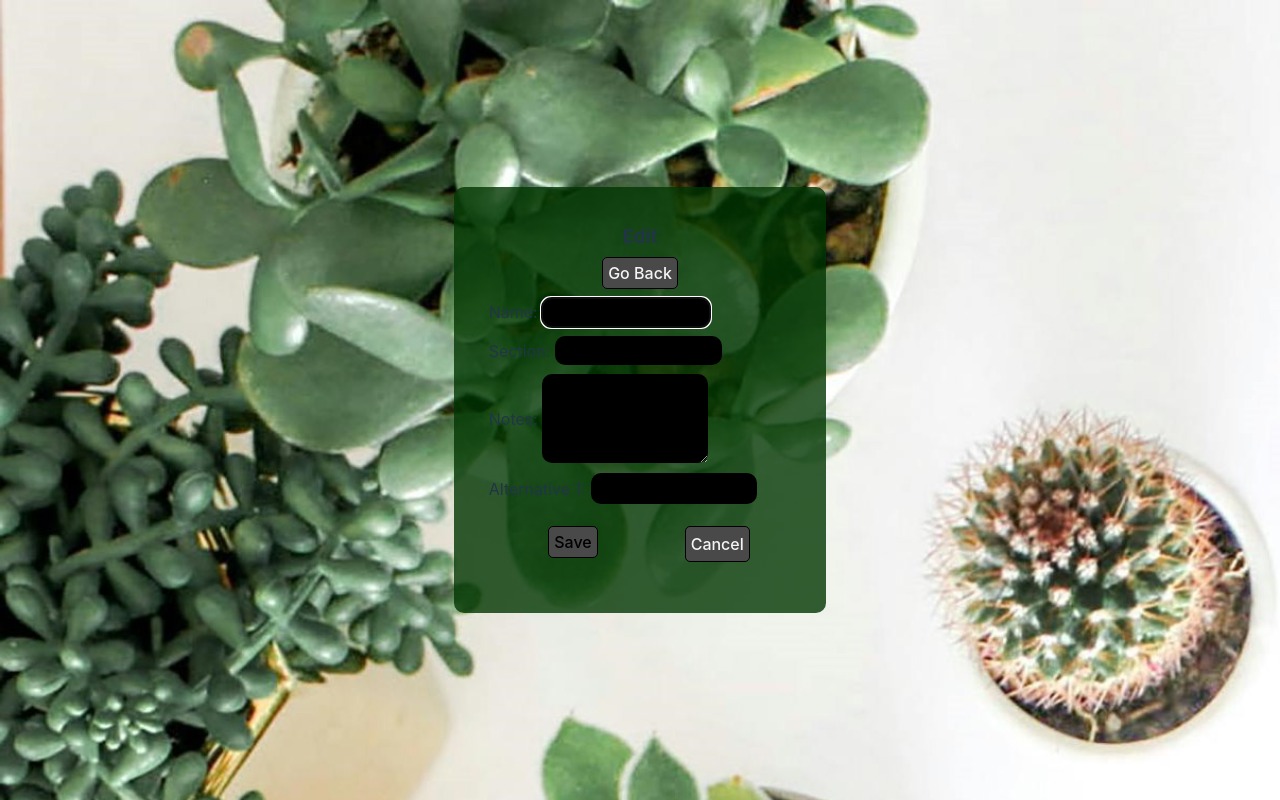
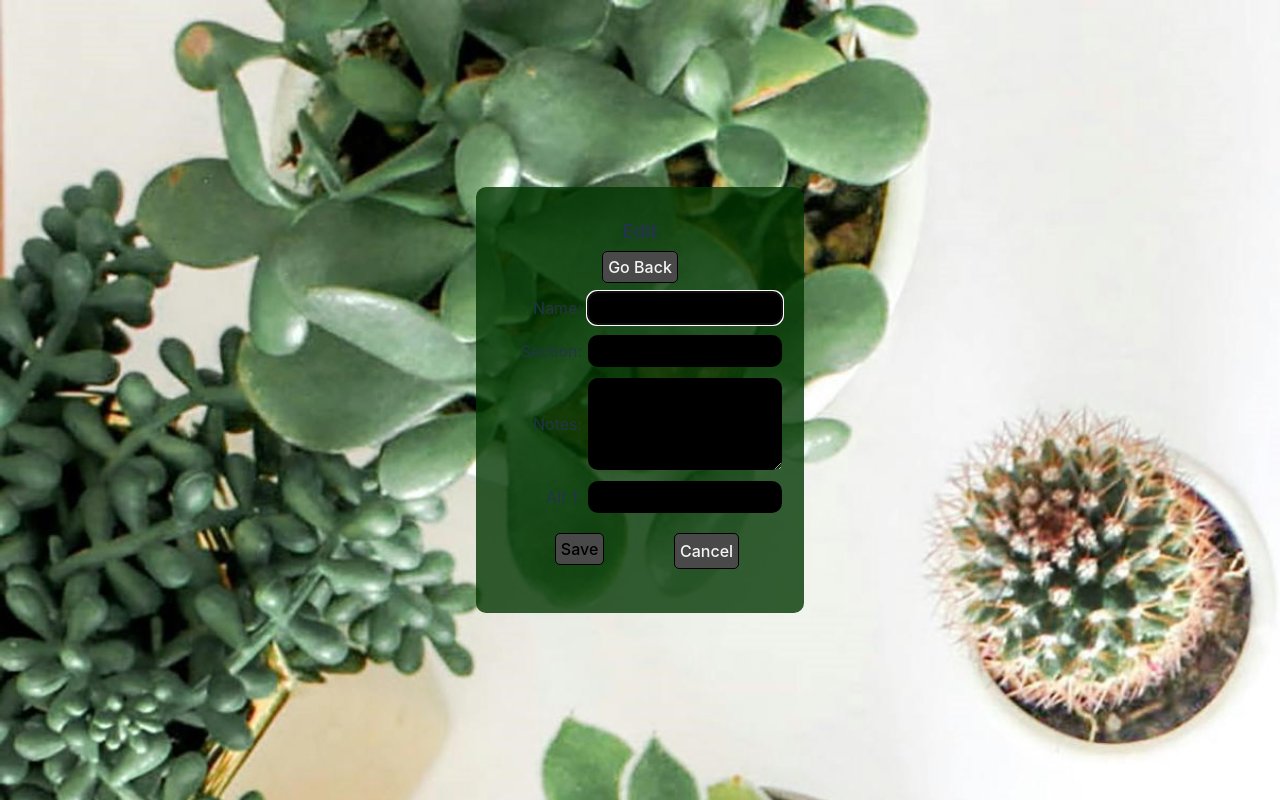
Before and after one commit to AngelaWebbDev/Shopping_list, a React (Vite) app in the folder client/: page /edit/1 in a window 1280 px wide. Built offline with nearby package versions, Linux system fonts and the light colour scheme; no server answers.

Commit message:
adds edit item styles

```diff
--- a/client/src/App.css
+++ b/client/src/App.css
@@ -43,6 +43,12 @@ input, textarea{
   width:100%;
   height:fit-content;
 }
+input[type=checkbox]{
+  opacity: 0;
+}
+input[type=checkbox]:hover{
+  cursor: pointer;
+}
 p{
   margin-top:2px;
   margin-bottom:2px;
@@ -87,6 +93,10 @@ thead{
 #edit:hover{
   color:blue;
 }
+#editBtn{
+  border:none;
+  background-color: rgba(3, 49, 3, 0);
+}
 #editButtons{
   display:flex;
   justify-content: space-around;
@@ -94,7 +104,7 @@ thead{
 }
 #editForm{
   margin: 7px;
-  padding:2px 7px 2px 2px;
+  /* padding:2px; */
   flex:2;
   display:inline-block;
   text-align:left;
@@ -135,6 +145,17 @@ thead{
   align-items: center;
   padding:0;
 }
+#whiteCheckbox{
+  height:15px;
+  width:15px;
+  background-color: whitesmoke;
+  display:flex;
+  justify-content: space-around;
+  align-items: center;
+}
+#whiteCheckbox:hover{
+  cursor: pointer;
+}
 /**********************************************************
                                             CLASSES
 **********************************************************/
@@ -159,8 +180,16 @@ thead{
 .editInputItem{
   display:flex;
   white-space: nowrap;
-  width:max-content;
+  width:100%;
   align-items: center;
+}
+.editInputLabel{
+  width:30%;
+  text-align: right;
+}
+.editInputContent{
+  width:70%;
+  padding-left: 3%;
 }
 .item{
   width:60%;
--- a/client/src/components/editItem.jsx
+++ b/client/src/components/editItem.jsx
@@ -4,6 +4,7 @@ import { Link, useNavigate, useParams } from 'react-router-dom'
 
 const Edititem = () => {
     const {id} = useParams()
+    const [oldName, setOldName] = useState('')
     const [name, setName] = useState('')
     const [section, setSection] = useState('')
     const [notes, setNotes] = useState('')
@@ -12,9 +13,11 @@ const Edititem = () => {
     const [errors, setErrors] = useState([]);
     const navigate = useNavigate();
 
+
     useEffect(() => {
         axios.get('http://localhost:8000/api/itemdetails/' + id)
             .then(res => {
+                setOldName(res.data.name);
                 setName(res.data.name);
                 setSection(res.data.section);
                 setNotes(res.data.notes);
@@ -44,15 +47,16 @@ const Edititem = () => {
     return (
         <div id='editItemPage'>
             <div id='editTitle'>
-                <h3>Edit {name}</h3>
+                <h3>Edit {oldName}</h3>
             </div>
             <Link to='/' className='lookLikeBtn'>Go Back</Link>
 
             <form onSubmit={edititem} id='editForm'>
                 {/* name */}
                 <div className='editInputItem'>
-                    <label>Name: </label>
-                    <input type='text'
+                    <label className='editInputLabel'>Name: </label>
+                    <input className='editInputContent'
+                        type='text'
                         onChange={(e) => setName(e.target.value)}
                         value={name}
                         autoFocus={true} />
@@ -61,8 +65,9 @@ const Edititem = () => {
 
                 {/* section */}
                 <div className='editInputItem'>
-                    <label>Section: </label>
-                    <input type='text'
+                    <label className='editInputLabel'>Section: </label>
+                    <input className='editInputContent'
+                        type='text'
                         onChange={(e) => setSection(e.target.value)}
                         value={section} /><br/>
                     {errors.section ? <p>{errors.section.message}</p> : null}
@@ -70,9 +75,10 @@ const Edititem = () => {
 
                 {/* notes */}
                 <div className='editInputItem'>
-                    <label>Notes: </label>
-                    <textarea rows='5'
-                                cols='20'
+                    <label className='editInputLabel'>Notes: </label>
+                    <textarea  className='editInputContent'
+                                rows='5'
+                                // cols='20'
                                 maxLength='100'
                                 onChange={e => setNotes(e.target.value)}
                                 value={notes}  />
@@ -81,8 +87,9 @@ const Edititem = () => {
 
                 {/* alternative 1 */}
                 <div className='editInputItem'>
-                    <label>Alternative 1: </label>
+                    <label className='editInputLabel'>Alt 1: </label>
                     <input type='text'
+                        className='editInputContent'
                         onChange={(e) => setAlternative1(e.target.value)}
                         value={alternative1} />
                     {errors.alternative1 ? <p>{errors.alternative1.message}</p> : null}
@@ -91,8 +98,8 @@ const Edititem = () => {
                 {/* alternative 2 */}
                 {alternative1.length>1
                     ?   <div className='editInputItem'>
-                            <label>Alternative 2: </label>
-                            <input type='text'
+                            <label className='editInputLabel'>Alt 2: </label>
+                            <input className='editInputContent' type='text'
                                 onChange={(e) => setAlternative2(e.target.value)}
                                 value={alternative2} />
                             {errors.alternative2 ? <p>{errors.alternative2.message}</p> : null}
--- a/client/src/components/myList.jsx
+++ b/client/src/components/myList.jsx
@@ -62,7 +62,7 @@ const Mylist = () => {
         <div id='mylistpage'>
 
             {/* ***** add item ***** */}
-            <form onSubmit={addNewItem} id='addItemForm'>
+            <form onSubmit={addNewItem} id='addItemForm' autoComplete='off'>
                 <div className='addItemHalf'> {/* left side */}
                     {/* name */}
                     <input section='text'
@@ -136,7 +136,9 @@ const Mylist = () => {
                                     valign='top'
                                     className='checkAndEdit'
                                     id='check'>
-                                    <input type='checkbox'  onChange={e => deleteItem(item._id, item.name)}/>
+                                    <div id='whiteCheckbox'>
+                                        <input type='checkbox' onChange={e => deleteItem(item._id, item.name)}/>
+                                    </div>
                                 </td>
 
                                 {/* name, notes, & alternatives */}
@@ -161,7 +163,7 @@ const Mylist = () => {
                                 <td className='section'><p>{item.section}</p></td>
 
                                 {/* edit button*/}
-                                <td><button onClick={() => goToEdit(item._id)}>&#128393;</button></td>
+                                <td><button id='editBtn' onClick={() => goToEdit(item._id)}>&#128393;</button></td>
                             </tr>
                             </>
                         )
```
